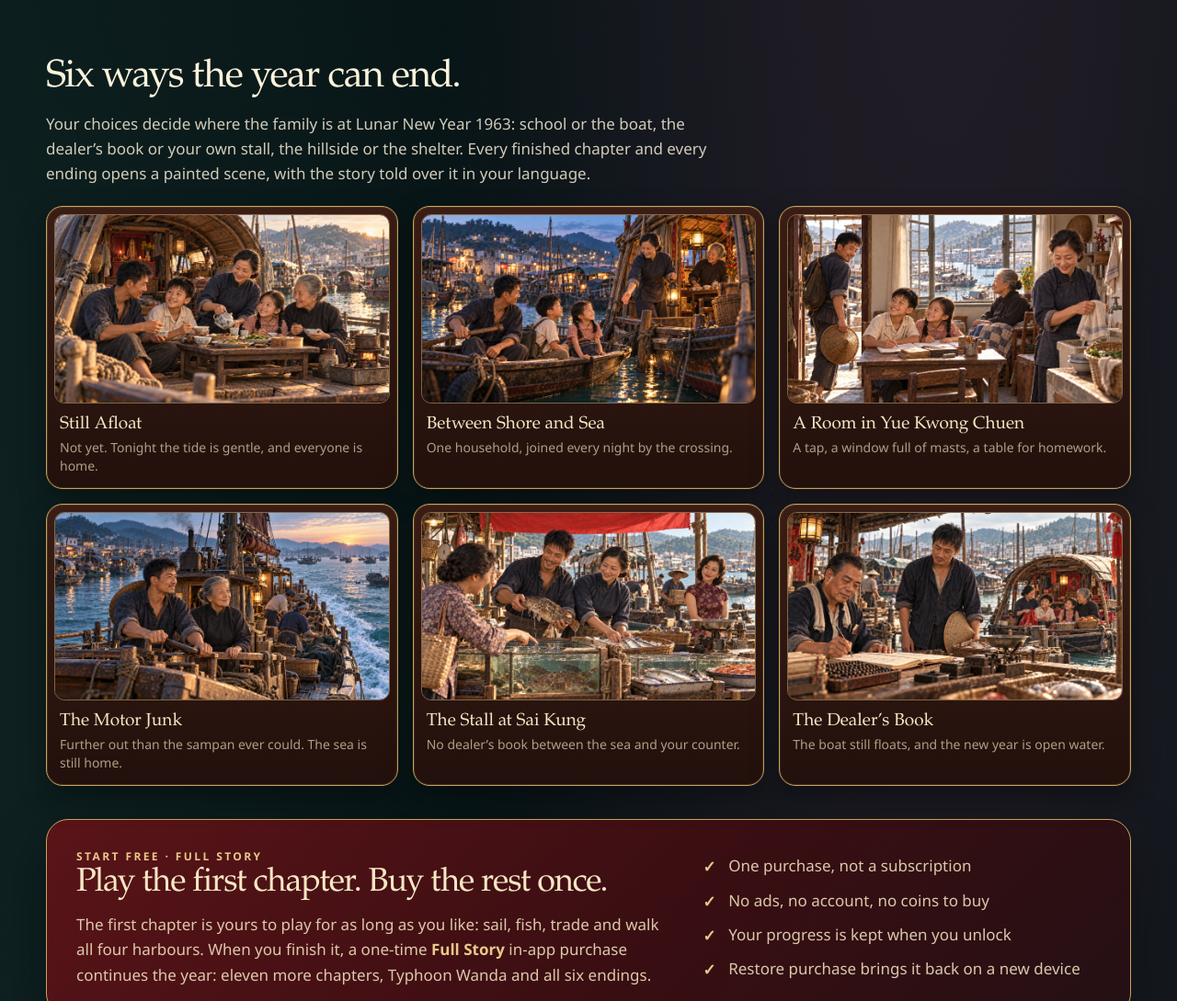
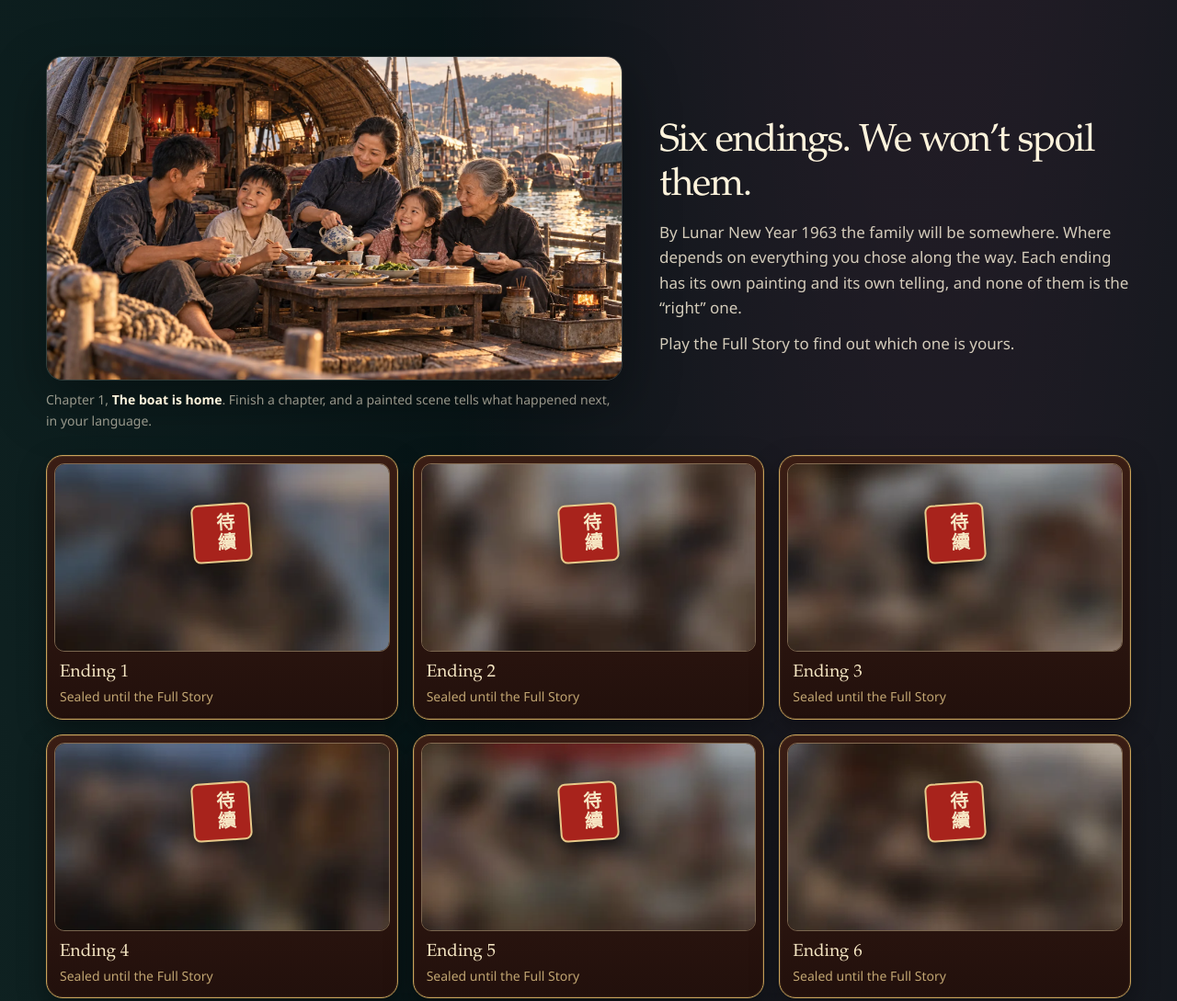
Before and after one commit to chrishuangcf/tanka-tides-1962-hm, a plain HTML site: page index.html in a window 1280 px wide. Shown: the part 2001-3090 px from the top of the page at 92% size. Drawn offline with Linux system fonts and the light colour scheme.

Commit message:
update and remove endings

```diff
--- a/index.html
+++ b/index.html
@@ -92,24 +92,33 @@
       </ol>
     </div>
 
-    <div class="endings-head">
-      <h3>Six ways the year can end.</h3>
-      <p class="intro">Your choices decide where the family is at Lunar New Year 1963: school or the boat, the dealer’s book or your own stall, the hillside or the shelter. Every finished chapter and every ending opens a painted scene, with the story told over it in your language.</p>
+    <div class="teaser">
+      <figure>
+        <button class="shot frame" type="button" data-shot="media/story/chapter-1.webp" data-caption="Chapter 1, “The boat is home.” The painted scene that opens when the first chapter is done.">
+          <img src="media/story/chapter-1.webp" width="1672" height="941" alt="Three generations share dinner around a low table on the sampan deck, with the altar behind them and the shelter at sunset." loading="lazy">
+        </button>
+        <figcaption>Chapter 1, <b>The boat is home</b>. Finish a chapter, and a painted scene tells what happened next, in your language.</figcaption>
+      </figure>
+      <div class="copy">
+        <h3>Six endings. We won’t spoil them.</h3>
+        <p class="intro">By Lunar New Year 1963 the family will be somewhere. Where depends on everything you chose along the way. Each ending has its own painting and its own telling, and none of them is the “right” one.</p>
+        <p class="intro">Play the Full Story to find out which one is yours.</p>
+      </div>
     </div>
-    <ul class="endings">
-      <li><button class="shot" type="button" data-shot="media/story/afloat.webp" data-caption="Still Afloat. Sunset over the shelter. On deck, the low table is set."><img src="media/story/afloat.webp" width="1672" height="941" alt="Three generations share dinner around a low table on the sampan deck, with the altar behind them and the shelter at sunset." loading="lazy"></button><b>Still Afloat</b><span>Not yet. Tonight the tide is gentle, and everyone is home.</span></li>
-      <li><button class="shot" type="button" data-shot="media/story/shared.webp" data-caption="Between Shore and Sea. Every evening a sampan crosses the shelter to bring everyone home for dinner."><img src="media/story/shared.webp" width="1672" height="941" alt="At dusk the father rows the children, satchels on their backs, up to the family boat, where mother leans out with a lantern and grandmother waits at the tea table." loading="lazy"></button><b>Between Shore and Sea</b><span>One household, joined every night by the crossing.</span></li>
-      <li><button class="shot" type="button" data-shot="media/story/shore.webp" data-caption="A Room in Yue Kwong Chuen. A tap, a window full of masts, and a table for homework."><img src="media/story/shore.webp" width="1672" height="941" alt="A sunlit room in Yue Kwong Chuen: the children do homework at a table, grandmother sits by a window full of masts, mother dries bowls by the tap, and father heads out with his hat." loading="lazy"></button><b>A Room in Yue Kwong Chuen</b><span>A tap, a window full of masts, a table for homework.</span></li>
-      <li><button class="shot" type="button" data-shot="media/story/junk.webp" data-caption="The Motor Junk. Early 1963, before dawn, your own junk eases out of the typhoon shelter."><img src="media/story/junk.webp" width="1672" height="941" alt="Father and grandmother at the rail of their motor junk as it leaves the shelter at sunrise, crew sorting baskets on deck." loading="lazy"></button><b>The Motor Junk</b><span>Further out than the sampan ever could. The sea is still home.</span></li>
-      <li><button class="shot" type="button" data-shot="media/story/stall.webp" data-caption="The Stall at Sai Kung. Under the red awning stands your own stall."><img src="media/story/stall.webp" width="1672" height="941" alt="The family lifts a grouper from the tanks at their own red-awninged stall on the Sai Kung waterfront as customers look on." loading="lazy"></button><b>The Stall at Sai Kung</b><span>No dealer’s book between the sea and your counter.</span></li>
-      <li><button class="shot" type="button" data-shot="media/story/indebted.webp" data-caption="The Dealer’s Book. Lunar New Year, 1963. Your name is still in the ledger."><img src="media/story/indebted.webp" width="1672" height="941" alt="Boss Tse writes in his ledger beside an abacus while the father stands at the counter, hat in hand; behind them the family sits on their New Year boat." loading="lazy"></button><b>The Dealer’s Book</b><span>The boat still floats, and the new year is open water.</span></li>
+    <ul class="endings sealed" aria-label="Six sealed endings">
+      <li><img src="media/story/sealed-1.webp" width="480" height="270" alt="" loading="lazy"><span class="seal" lang="zh-Hant" aria-hidden="true">待續</span><b>Ending 1</b><span class="hint">Sealed until the Full Story</span></li>
+      <li><img src="media/story/sealed-2.webp" width="480" height="270" alt="" loading="lazy"><span class="seal" lang="zh-Hant" aria-hidden="true">待續</span><b>Ending 2</b><span class="hint">Sealed until the Full Story</span></li>
+      <li><img src="media/story/sealed-3.webp" width="480" height="270" alt="" loading="lazy"><span class="seal" lang="zh-Hant" aria-hidden="true">待續</span><b>Ending 3</b><span class="hint">Sealed until the Full Story</span></li>
+      <li><img src="media/story/sealed-4.webp" width="480" height="270" alt="" loading="lazy"><span class="seal" lang="zh-Hant" aria-hidden="true">待續</span><b>Ending 4</b><span class="hint">Sealed until the Full Story</span></li>
+      <li><img src="media/story/sealed-5.webp" width="480" height="270" alt="" loading="lazy"><span class="seal" lang="zh-Hant" aria-hidden="true">待續</span><b>Ending 5</b><span class="hint">Sealed until the Full Story</span></li>
+      <li><img src="media/story/sealed-6.webp" width="480" height="270" alt="" loading="lazy"><span class="seal" lang="zh-Hant" aria-hidden="true">待續</span><b>Ending 6</b><span class="hint">Sealed until the Full Story</span></li>
     </ul>
 
     <div class="unlock">
       <div>
         <p class="kicker">Start free · Full Story</p>
-        <h3>Play the first chapter. Buy the rest once.</h3>
-        <p>The first chapter is yours to play for as long as you like: sail, fish, trade and walk all four harbours. When you finish it, a one-time <b>Full Story</b> in-app purchase continues the year: eleven more chapters, Typhoon Wanda and all six endings.</p>
+        <h3>Play the first chapter. Unseal the rest once.</h3>
+        <p>The first chapter is yours to play for as long as you like: sail, fish, trade and walk all four harbours. When you finish it, a one-time <b>Full Story</b> in-app purchase continues the year: eleven more chapters, Typhoon Wanda and all six sealed endings.</p>
       </div>
       <ul class="ticks">
         <li>One purchase, not a subscription</li>
--- a/styles.css
+++ b/styles.css
@@ -191,14 +191,19 @@ footer p { margin: 0; max-width: 40rem; }
 .chapters .pill { margin-left: auto; background: var(--jade); color: #0b2420; }
 .chapters .storm { border-color: rgba(255, 95, 168, 0.55); background: linear-gradient(90deg, rgba(255, 95, 168, 0.16), var(--bg-raise)); color: var(--ink); }
 .chapters .storm i { background: var(--accent); color: #1a0c12; }
-.endings-head { margin: 64px 0 22px; }
-.endings-head h3 { font-size: clamp(30px, 3.4vw, 42px); margin: 0 0 12px; }
-.endings-head .intro { margin: 0; }
+.teaser { display: grid; grid-template-columns: 1.1fr 0.9fr; gap: 40px; align-items: center; margin: 64px 0 26px; }
+.teaser h3 { font-size: clamp(30px, 3.4vw, 42px); margin: 0 0 12px; }
+.teaser .intro { margin: 0 0 12px; }
 .endings { list-style: none; padding: 0; margin: 0; display: grid; grid-template-columns: repeat(3, 1fr); gap: 16px; }
 .endings li { padding: 8px 8px 14px; border-radius: 18px; background: linear-gradient(180deg, #3a1d14, #22100c); border: 1.5px solid #c9a35a; box-shadow: 0 12px 30px rgba(0, 0, 0, 0.35), inset 0 0 0 1px rgba(255, 220, 150, 0.12); }
 .endings img { width: 100%; aspect-ratio: 16 / 9; object-fit: cover; border-radius: 11px; border: 1px solid rgba(231, 201, 138, 0.45); }
 .endings b { display: block; margin: 12px 6px 0; font: 500 19px/1.2 var(--serif); color: #f6e7c4; }
 .endings span { display: block; margin: 4px 6px 0; font-size: 14px; line-height: 1.4; color: rgba(246, 231, 196, 0.66); }
+/* Sealed endings: pre-blurred thumbnails only, so the paintings are never on the page. */
+.endings.sealed li { position: relative; }
+.endings.sealed img { filter: saturate(0.7); }
+.endings .seal { position: absolute; left: 50%; top: 18%; margin: 0; transform: translateX(-50%) rotate(-4deg); display: grid; place-items: center; width: 64px; height: 64px; border-radius: 8px; background: #a8231c; border: 2px solid #e7c98a; color: #f6e7c4; font: 600 20px/1.05 var(--serif); letter-spacing: 0.08em; writing-mode: vertical-rl; box-shadow: 0 6px 18px rgba(0, 0, 0, 0.45); }
+.endings .hint { color: var(--gold); opacity: 0.8; }
 .unlock { display: grid; grid-template-columns: 1.2fr 0.8fr; gap: 32px; align-items: center; margin-top: 36px; padding: 30px 32px; border-radius: 24px; background: linear-gradient(135deg, #5a1418, #3a0e12 55%, #241014); border: 1.5px solid #c9a35a; box-shadow: var(--shadow); }
 .unlock .kicker { color: var(--gold); }
 .unlock h3 { font-size: clamp(26px, 3vw, 36px); margin: 0 0 10px; color: #f6e7c4; }
@@ -210,6 +215,7 @@ footer p { margin: 0; max-width: 40rem; }
 
 @media (max-width: 980px) {
   .endings { grid-template-columns: 1fr 1fr; }
+  .teaser { grid-template-columns: 1fr; gap: 20px; }
   .faces { grid-template-columns: repeat(4, 1fr); }
   .faces-head { grid-template-columns: 1fr; gap: 6px; }
   .facts { grid-template-columns: repeat(3, 1fr); }
@@ -233,7 +239,11 @@ footer p { margin: 0; max-width: 40rem; }
   footer { flex-direction: column; }
 }
 @media (max-width: 560px) {
-  .steps, .shops, .ipad-ports, .chapters, .endings { grid-template-columns: 1fr; }
+  .steps, .shops, .ipad-ports, .chapters { grid-template-columns: 1fr; }
+  .endings { gap: 10px; }
+  .endings b { font-size: 16px; }
+  .endings .hint { font-size: 12px; }
+  .endings .seal { width: 48px; height: 48px; font-size: 15px; }
   .phone-stage { grid-template-columns: 1fr 1fr; }
   .phone-stage .device { grid-column: span 1; }
   .faces { grid-template-columns: repeat(3, 1fr); gap: 10px; }
```
Also changed, not shown: media/story/chapter-1.webp (renamed from media/story/afloat.webp), media/story/indebted.webp (deleted), media/story/junk.webp (deleted), media/story/sealed-1.webp (added), media/story/sealed-2.webp (added), media/story/sealed-3.webp (added), media/story/sealed-4.webp (added), media/story/sealed-5.webp (added), media/story/sealed-6.webp (added), media/story/shared.webp (deleted), media/story/shore.webp (deleted), media/story/stall.webp (deleted), 2 other files.
